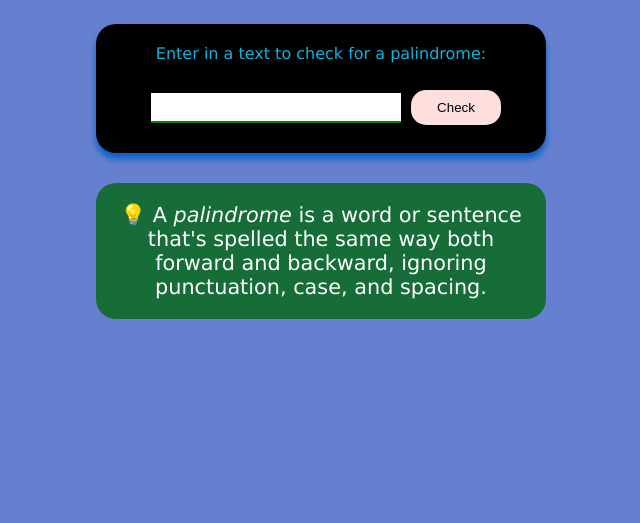
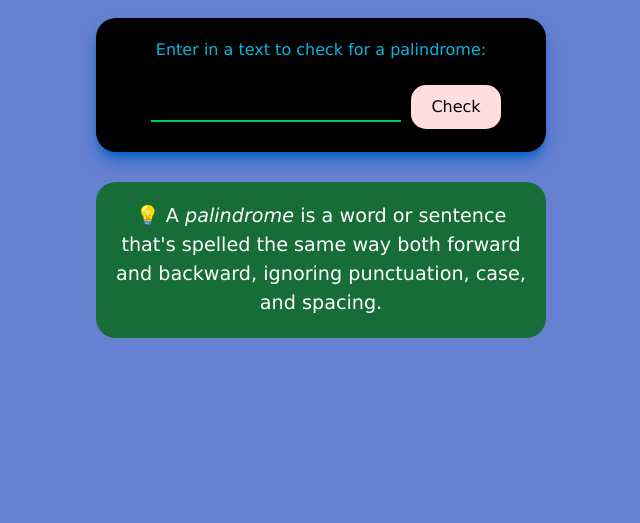
Before and after one commit to DrBoz1/Palindrome-Checker, a website: page index.html in a window 1280 px wide. Shown: the part 277-800 px from the top of the page, without its empty margins (319-959 px from the left). Drawn offline with Linux system fonts and the light colour scheme.

Commit message:
Transitioned into tailwind css

```diff
--- a/index.html
+++ b/index.html
@@ -3,21 +3,24 @@
 <head>
     <meta charset="UTF-8">
     <meta name="viewport" content="width=device-width, initial-scale=1.0">
-    <link rel="stylesheet" href="styles.css"/>
+    <link href="./output.css" rel="stylesheet">
     <title>Palindrome Checker</title>
 </head>
-<body>
-    <main class="container">
-        <h1 class="title">Palindrome Checker</h1>
-        <div class="palindrome-div">
-            <label for="text-input">Enter in a text to check for a palindrome:</label>
-            <input class="palindrome-input" id="text-input" value type="text"/>
-            <button class="palindrome-btn" id="check-btn">Check</button>
-            <div class="results-div hidden" id="result"></div>
+<body class="font-primary bg-[#6580CF] text-white">
+    <main class="w-full min-h-screen relative flex items-center justify-center flex-col ">
+        <h1 class="text-center py-[10px] px-0 text-[2.5rem] mb-[20px] ">Is it a Palindrome?</h1>
+        <div class="w-[min(100vw,450px)] min-h-[100px] rounded-[20px] flex items-center justify-center flex-wrap p-[20px]
+       my-[10px] mx-0 bg-black shadow-lg shadow-[#0861c7] ">
+            <label class="text-[#09B5E0] mb-[20px]" for="text-input">Enter in a text to check for a palindrome:</label>
+            <input class="h-[30px] w-[250px] text-center
+            text-[1.2rem] m-[10px] border-b-2 border-solid border-green-500 focus:border-b-5" id="text-input" value type="text"/>
+            <button class="w-[90px] border-none p-[10px]
+            rounded-[15px] bg-[#FFDEDE] text-black cursor-pointer " id="check-btn">Check</button>
+            <div class="overflow-y-auto wrap-break-word min-h-[50px]" id="result"></div>
 
         </div>
-        <div class="palindrome-definition-div">
-            <p class="palindrome-definition">💡 A <dfn>palindrome</dfn> is a word or sentence that's spelled the same way both forward and
+        <div class="w-[min(100vw,450px)] text-[1.2rem] min-h-[130px] bg-[#166d37] mt-[20px] p-[20px] rounded-[20px] flex items-center justify-center">
+            <p class="align-middle text-center">💡 A <dfn>palindrome</dfn> is a word or sentence that's spelled the same way both forward and
                 backward, ignoring punctuation, case, and spacing.
             </p>
         </div>
--- /dev/null
+++ b/package.json
@@ -0,0 +1,6 @@
+{
+  "dependencies": {
+    "@tailwindcss/cli": "^4.1.13",
+    "tailwindcss": "^4.1.13"
+  }
+}
--- a/styles.css
+++ b/styles.css
@@ -1,4 +1,9 @@
-*{
+@import "tailwindcss";
+
+@theme {
+  --font-primary: "Verdana", "Geneva","Tahoma","sans-serif";
+}
+/* *{
     padding: 0;
     margin: 0;
     box-sizing: border-box;
@@ -83,3 +88,9 @@ label{
     vertical-align: middle;
     text-align: center;
 }
+
+.user-input{
+    font-size: 1.4rem;
+    margin-top: 10px;
+    text-align: center;
+} */
```
Also changed, not shown: output.css (added), 1 other file.
